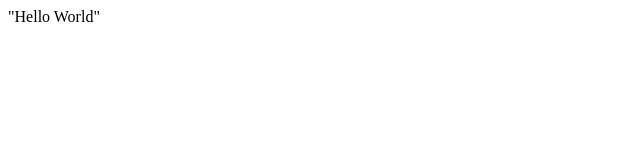
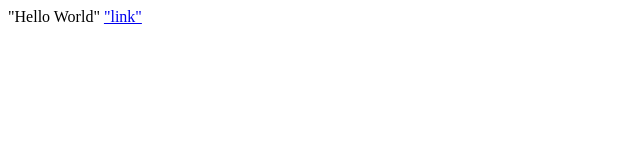
Before and after one commit to alanTestuje/alanTestuje.github.io, a plain HTML site: page index.html in a window 1280 px wide. Shown: the full height of the page, 0-640 px from the left. Drawn offline with Linux system fonts and the light colour scheme.

Commit message:
Update index.html

```diff
--- a/index.html
+++ b/index.html
@@ -1,2 +1,2 @@
 "Hello World"
-<a href="http://example.com"></a>
+<a href="http://example.com">"link"</a>
```
